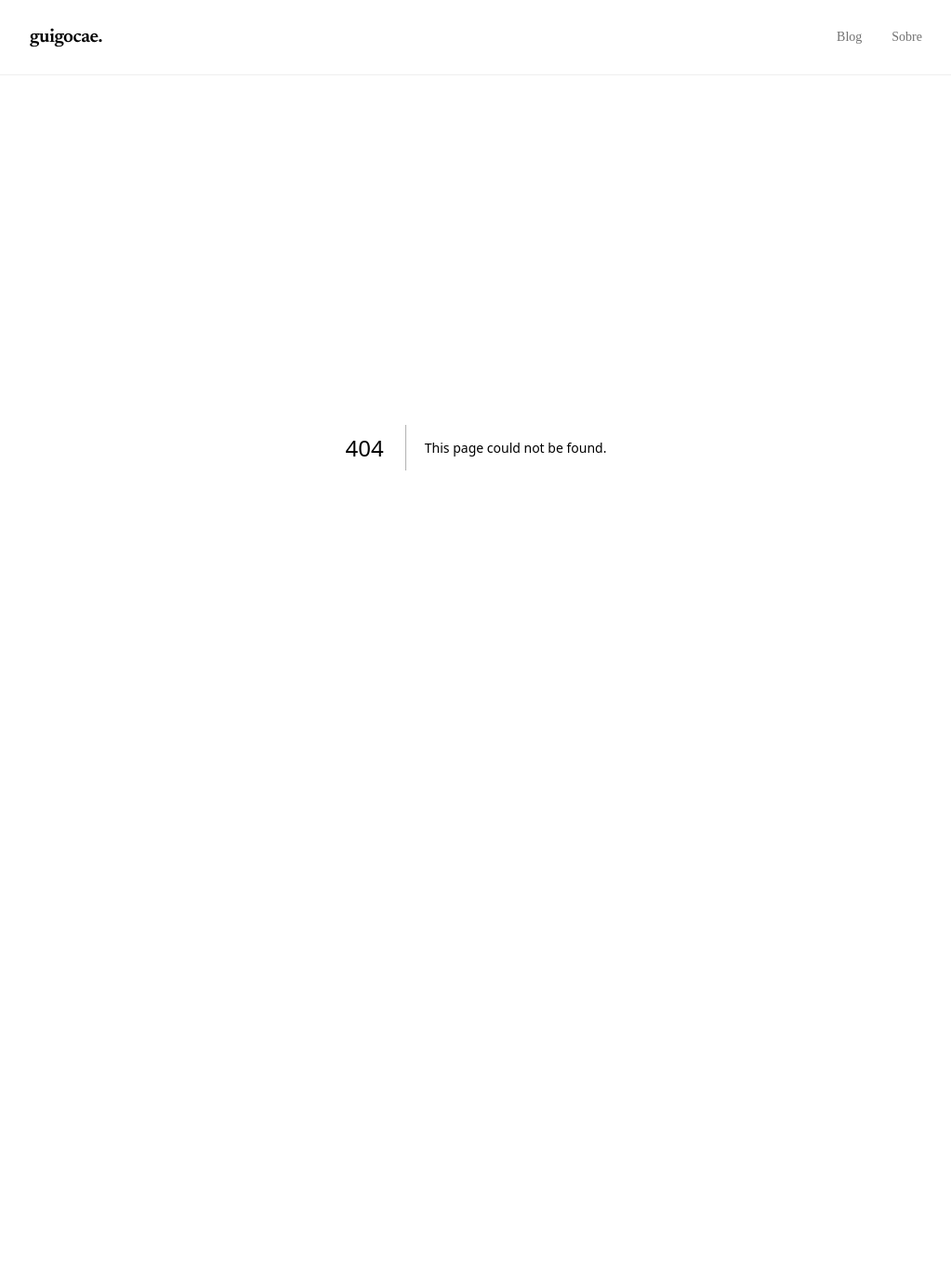
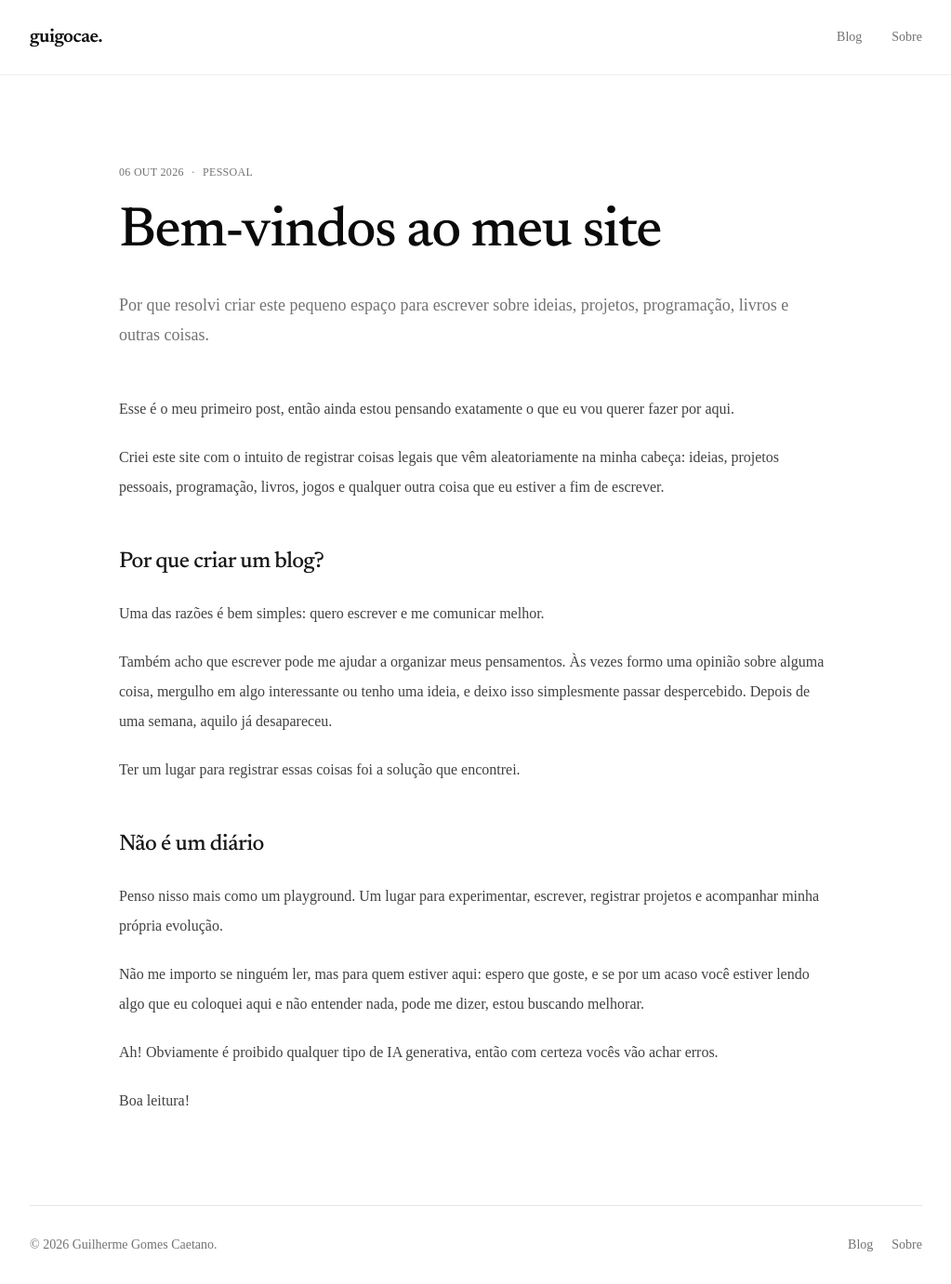
Before and after one commit to guigocae/guigocae-site, a Next.js app: page /blog/meu-primeiro-post in a window 1280 px wide. Before the commit this address had no page. Shown: the whole page at 93% size, without its empty margins (128-1151 px from the left). Before the commit the page ends 881 px from the top, so only its background shows below. Built offline with nearby package versions, Linux system fonts and the light colour scheme.

Commit message:
feat: add blog page

```diff
--- /dev/null
+++ b/src/app/blog/[slug]/page.tsx
@@ -0,0 +1,84 @@
+import type { Metadata } from "next";
+import { notFound } from "next/navigation";
+
+import { SiteContainer } from "@/components/layouts/site-container";
+import { formatPostDate, getAllPosts, getPost } from "@/lib/posts";
+
+type PostPageProps = {
+  params: Promise<{
+    slug: string;
+  }>;
+}
+
+export async function generateStaticParams() {
+  const posts = await getAllPosts();
+
+  return posts.map((post) => ({
+    slug: post.slug,
+  }));
+}
+
+export const dynamicParams = false;
+
+export async function generateMetadata({
+  params,
+}: PostPageProps): Promise<Metadata> {
+  const { slug } = await params;
+
+  const post = await getPost(slug);
+
+  if (!post) {
+    return {};
+  }
+
+  return {
+    title: post.metadata.title,
+    description: post.metadata.description,
+  }
+}
+
+export default async function PostPage({
+  params,
+}: PostPageProps) {
+  const { slug } = await params;
+
+  const post = await getPost(slug);
+
+  if (!post) {
+    notFound();
+  }
+
+  const { Content, metadata } = post;
+
+  return (
+    <main>
+      <SiteContainer className="py-16 sm:py-20 md:py-24">
+        <article className="mx-auto max-w-3xl">
+          <header className="mb-12">
+            <div className="mb-5 flex items-center gap-2 text-xs font-medium tracking-wide text-muted-foreground uppercase">
+              <time dateTime={metadata.date}>
+                {formatPostDate(metadata.date)}
+              </time>
+
+              <span aria-hidden="true">·</span>
+
+              <span>{metadata.category}</span>
+            </div>
+
+            <h1 className="font-heading text-4xl leading-tight font-medium tracking-tight sm:text-5xl md:text-6xl">
+              {metadata.title}
+            </h1>
+
+            <p className="mt-6 text-lg leading-8 text-muted-foreground">
+              {metadata.description}
+            </p>
+          </header>
+
+          <div className="prose prose-neutral max-w-none dark:prose-invert prose-headings:font-heading prose-headings:font-medium prose-headings:tracking-tight prose-p:leading-8 prose-a:text-foreground prose-a:underline prose-a:underline-offset-4">
+            <Content />
+          </div>
+        </article>
+      </SiteContainer>
+    </main>
+  )
+}
--- /dev/null
+++ b/src/app/blog/page.tsx
@@ -0,0 +1,47 @@
+import type { Metadata } from "next";
+
+import { PostItem } from "@/components/ui/post-item";
+import { SiteContainer } from "@/components/layouts/site-container";
+import { formatPostDate, getAllPosts } from "@/lib/posts";
+
+export const metadata: Metadata = {
+  title: "Blog",
+  description: "Textos sobre tudo o que eu acho interessante postar e outras coisas.",
+}
+
+export default async function BlogPage() {
+  const posts = await getAllPosts();
+
+  return (
+    <main>
+      <SiteContainer className="py-16 sm:py-20 md:py-24">
+        <header className="mb-16 max-w-2xl">
+          <p className="mb-3 text-xs font-medium tracking-wider text-muted-foreground uppercase">
+            Blog
+          </p>
+
+          <h1 className="font-heading text-5xl font-medium tracking-tight sm:text-6xl">
+            Todos os textos
+          </h1>
+
+          <p className="mt-5 text-lg leading-8 text-muted-foreground">
+            Projetos, livros, programação, jogos e qualquer outra coisa que eu resolver escrever.
+          </p>
+        </header>
+
+        <section>
+          {posts.map((post) => (
+            <PostItem
+              key={post.slug}
+              title={post.title}
+              description={post.description}
+              date={formatPostDate(post.date)}
+              category={post.category}
+              href={`/blog/${post.slug}`}
+            />
+          ))}
+        </section>
+      </SiteContainer>
+    </main>
+  )
+}
--- a/src/app/layout.tsx
+++ b/src/app/layout.tsx
@@ -4,6 +4,7 @@ import "./globals.css";
 import { cn } from "@/lib/utils";
 
 import { Header } from "@/components/layouts/header";
+import { Footer } from "@/components/layouts/footer";
 
 const newsreader = Newsreader({
   variable:'--font-heading',
@@ -32,7 +33,11 @@ export default function RootLayout({ children }: LayoutProps<"/">) {
       <body className="min-h-screen bg-background font-sans text-foreground">
         <Header />
 
-        {children}
+        <div className="flex-1">
+          {children}
+        </div>
+
+        <Footer />
       </body>
     </html>
   );
--- a/src/app/page.tsx
+++ b/src/app/page.tsx
@@ -4,34 +4,11 @@ import { ArrowRight } from "lucide-react";
 import { PostItem } from "@/components/ui/post-item";
 import { SiteContainer } from "@/components/layouts/site-container";
 import { Separator } from "@/components/ui/separator";
+import { formatPostDate, getAllPosts } from "@/lib/posts";
 
-const posts = [
-  {
-    title: "Por que resolvi criar meu próprio blog",
-    description: "Um espaço para registrar ideias, aprender a escrever melhor e guardar coisas que eu normalmente esqueceria depois de uma semana.",
-    date: "05 out 2026",
-    category: "Pessoal",
-    href: "/blog/por-que-criei-meu-blog",
-  },
-  {
-    title: "O que eu gostei tanto em Mistborn",
-    description:
-      "Algumas coisas que me fizeram gostar tanto da história de Vin, Kelsier e do mundo criado por Brandon Sanderson.",
-    date: "28 set 2026",
-    category: "Livros",
-    href: "/blog/o-que-eu-gostei-em-mistborn",
-  },
-  {
-    title: "Por que ainda gosto de criar coisas pequenas",
-    description:
-      "Nem todo projeto precisa virar um produto. Às vezes programar algo só porque parece divertido já é motivo suficiente.",
-    date: "21 set 2026",
-    category: "Programação",
-    href: "/blog/projetos-pequenos",
-  },
-]
+export default async function Home() {
+  const posts = (await getAllPosts()).slice(0, 3);
 
-export default function Home() {
   return (
     <main>
       <SiteContainer>
@@ -74,7 +51,14 @@ export default function Home() {
 
           <div>
             {posts.map((post) => (
-              <PostItem key={post.href} {...post} />
+              <PostItem
+                key={post.slug}
+                title={post.title}
+                description={post.description}
+                date={formatPostDate(post.date)}
+                category={post.category}
+                href={`/blog/${post.slug}`}
+              />
             ))}
           </div>
 
--- /dev/null
+++ b/src/components/layouts/footer.tsx
@@ -0,0 +1,34 @@
+import Link from "next/link";
+
+import { SiteContainer } from "./site-container";
+import { Separator } from "../ui/separator";
+
+export function Footer() {
+  return (
+    <footer className="mt-auto">
+      <SiteContainer>
+        <Separator />
+
+        <div className="flex flex-col gap-4 py-8 text-sm text-muted-foreground sm:flex-row sm:items-center sm:justify-between">
+          <p>© {new Date().getFullYear()} Guilherme Gomes Caetano.</p>
+
+          <div className="flex items-center gap-5">
+            <Link
+              href="/blog"
+              className="transition-colors hover:text-foreground"
+            >
+              Blog
+            </Link>
+
+            <Link
+              href="/sobre"
+              className="transition-colors hover:text-foreground"
+            >
+              Sobre
+            </Link>
+          </div>
+        </div>
+      </SiteContainer>
+    </footer>
+  )
+}
--- a/src/content/posts/meu-primeiro-post.mdx
+++ b/src/content/posts/meu-primeiro-post.mdx
@@ -7,7 +7,7 @@ export const metadata = {
 
 Esse é o meu primeiro post, então ainda estou pensando exatamente o que eu vou querer fazer por aqui.
 
-Criei este site com o intuito de registrar coisas legais que vê, aleatoriamente na minha cabeça: ideias, projetos pessoais, programação, livros, jogos e qualquer outra coisa que eu estiver a fim de escrever.
+Criei este site com o intuito de registrar coisas legais que vêm aleatoriamente na minha cabeça: ideias, projetos pessoais, programação, livros, jogos e qualquer outra coisa que eu estiver a fim de escrever.
 
 ## Por que criar um blog?
 
@@ -19,12 +19,10 @@ Ter um lugar para registrar essas coisas foi a solução que encontrei.
 
 ## Não é um diário
 
-Penso nisso mais como um playground.
+Penso nisso mais como um playground. Um lugar para experimentar, escrever, registrar projetos e acompanhar minha própria evolução.
 
-Um lugar para experimentar, escrever, registrar projetos e acompanhar minha própria evolução.
+Não me importo se ninguém ler, mas para quem estiver aqui: espero que goste, e se por um acaso você estiver lendo algo que eu coloquei aqui e não entender nada, pode me dizer, estou buscando melhorar.
 
-Não me importo se ninguém ler.
+Ah! Obviamente é proibido qualquer tipo de IA generativa, então com certeza vocês vão achar erros.
 
-Mas para quem estiver aqui, obrigado por aparecer.
-
-Espero que goste, e se por um acaso você estiver lendo algo que eu coloquei aqui e não entender nada, não precisa me dizer! Estou buscando melhorar.
+Boa leitura!
```
